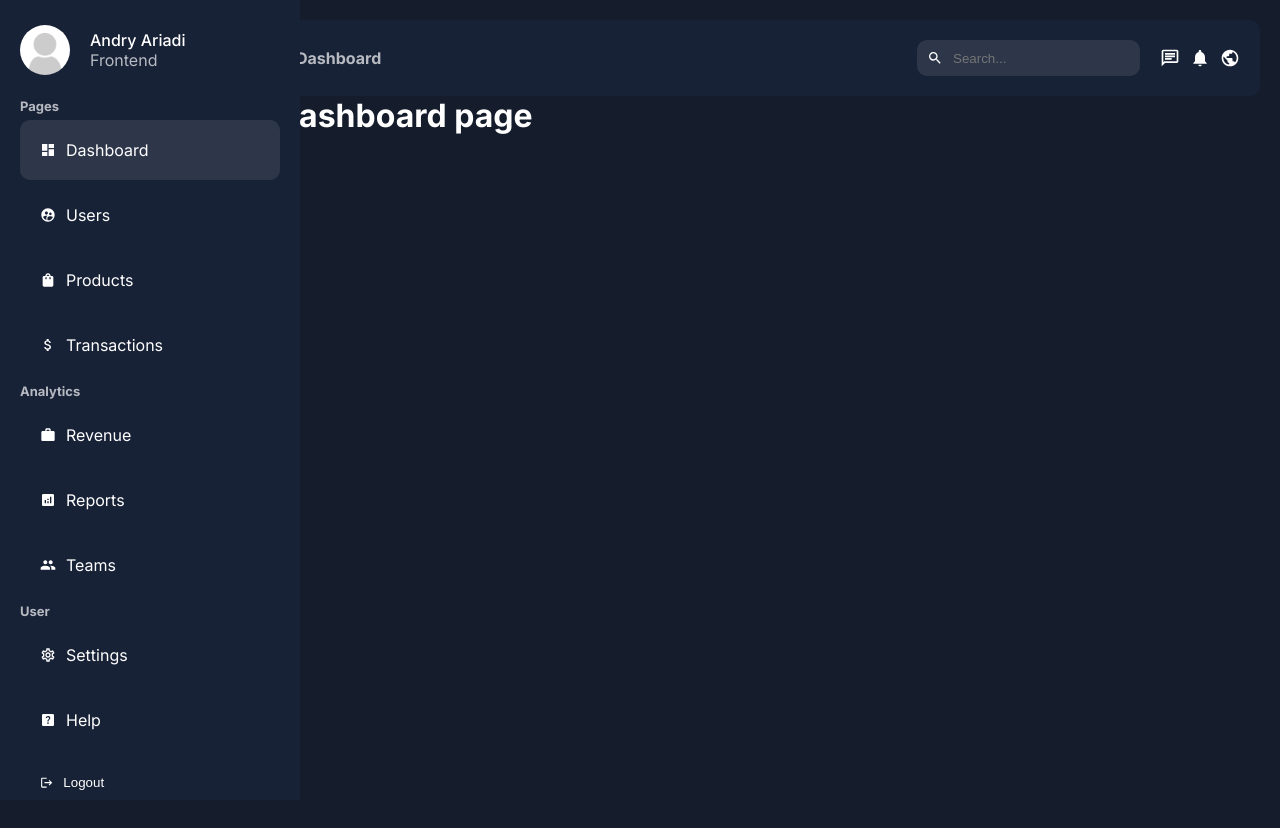
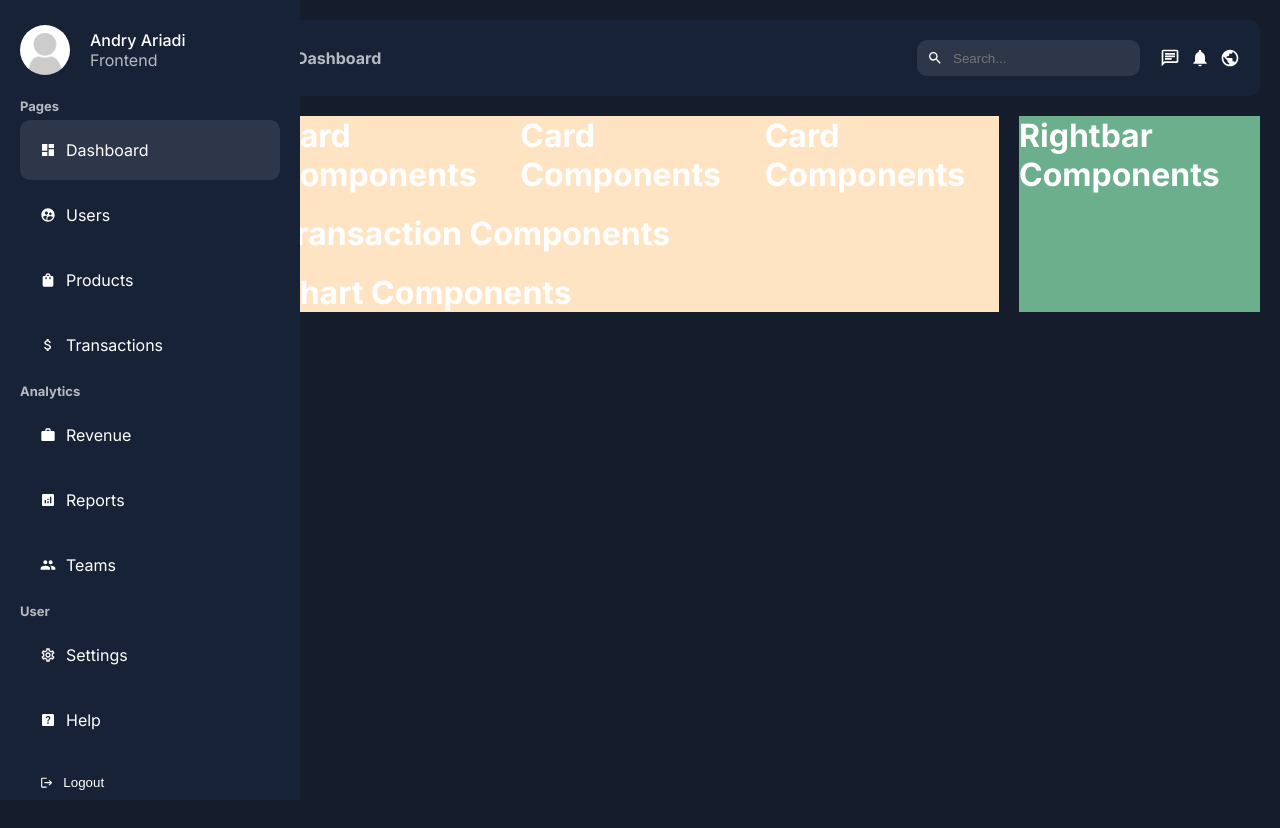
Before and after one commit to andryariadi/CMS-Dashboard-, a Next.js app in the folder cms-dashboard/: page /dashboard in a window 1280 px wide. Shown: the top 828 px of the page. Built offline with nearby package versions, Linux system fonts and the light colour scheme.

Commit message:
styling dashboard layout

```diff
--- a/cms-dashboard/src/app/dashboard/dashboard.module.css
+++ b/cms-dashboard/src/app/dashboard/dashboard.module.css
@@ -48,3 +48,26 @@
   width: 80%; /* Adjust the width to balance with the sidebar */
   z-index: -1; /* Ensure navbar stays above the sidebar */
 }
+
+.wrapper {
+  display: flex;
+  gap: 20px;
+  margin-top: 20px;
+}
+
+.main {
+  flex: 3;
+  display: flex;
+  flex-direction: column;
+  gap: 20px;
+  background-color: bisque;
+}
+.card {
+  display: flex;
+  justify-content: space-between;
+  gap: 10px;
+}
+.rightbar {
+  flex: 1;
+  background-color: #6baf8d;
+}
--- a/cms-dashboard/src/app/dashboard/page.jsx
+++ b/cms-dashboard/src/app/dashboard/page.jsx
@@ -1,7 +1,26 @@
+import Card from "@/components/dashboard/card/card";
+import styles from "./dashboard.module.css";
+import Rightbar from "@/components/dashboard/rightbar/rightbar";
+import Transaction from "@/components/dashboard/transactions/transaction";
+import Chart from "@/components/dashboard/chart/chart";
+
 export default function Dashboard() {
   return (
     <>
-      <h1>Dashboard page</h1>
+      <div className={styles.wrapper}>
+        <div className={styles.main}>
+          <div className={styles.card}>
+            <Card />
+            <Card />
+            <Card />
+          </div>
+          <Transaction />
+          <Chart />
+        </div>
+        <div className={styles.rightbar}>
+          <Rightbar />
+        </div>
+      </div>
     </>
   );
 }
--- a/cms-dashboard/src/components/dashboard/chart/chart.jsx
+++ b/cms-dashboard/src/components/dashboard/chart/chart.jsx
@@ -1,7 +1,7 @@
 export default function Chart() {
   return (
     <>
-      <h1>Card Components</h1>
+      <h1>Chart Components</h1>
     </>
   );
 }
--- a/cms-dashboard/src/components/dashboard/rightbar/rightbar.jsx
+++ b/cms-dashboard/src/components/dashboard/rightbar/rightbar.jsx
@@ -1,7 +1,7 @@
 export default function Rightbar() {
   return (
     <>
-      <h1>Card Components</h1>
+      <h1>Rightbar Components</h1>
     </>
   );
 }
--- a/cms-dashboard/src/components/dashboard/transactions/transaction.jsx
+++ b/cms-dashboard/src/components/dashboard/transactions/transaction.jsx
@@ -1,7 +1,7 @@
 export default function Transaction() {
   return (
     <>
-      <h1>Card Components</h1>
+      <h1>Transaction Components</h1>
     </>
   );
 }
```
